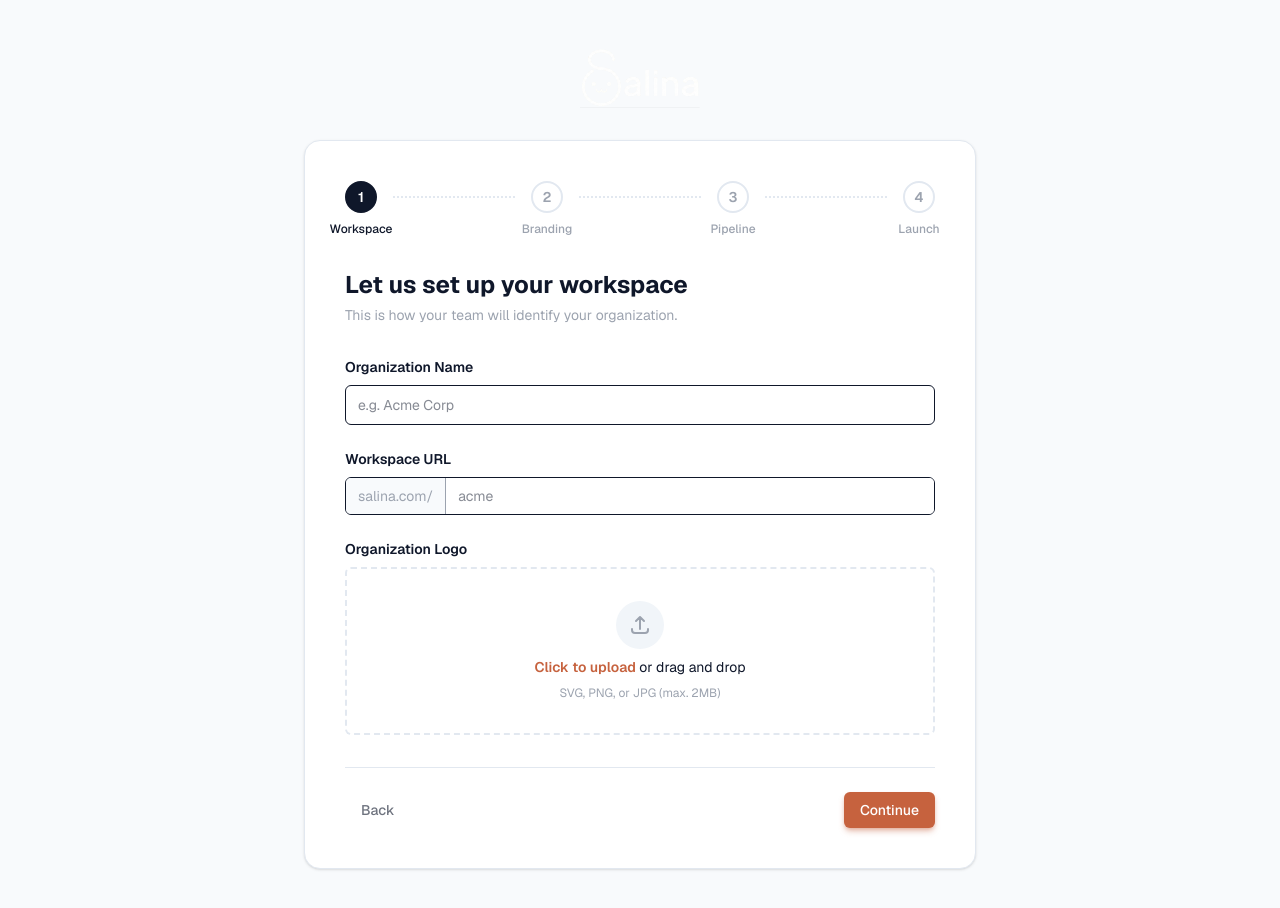
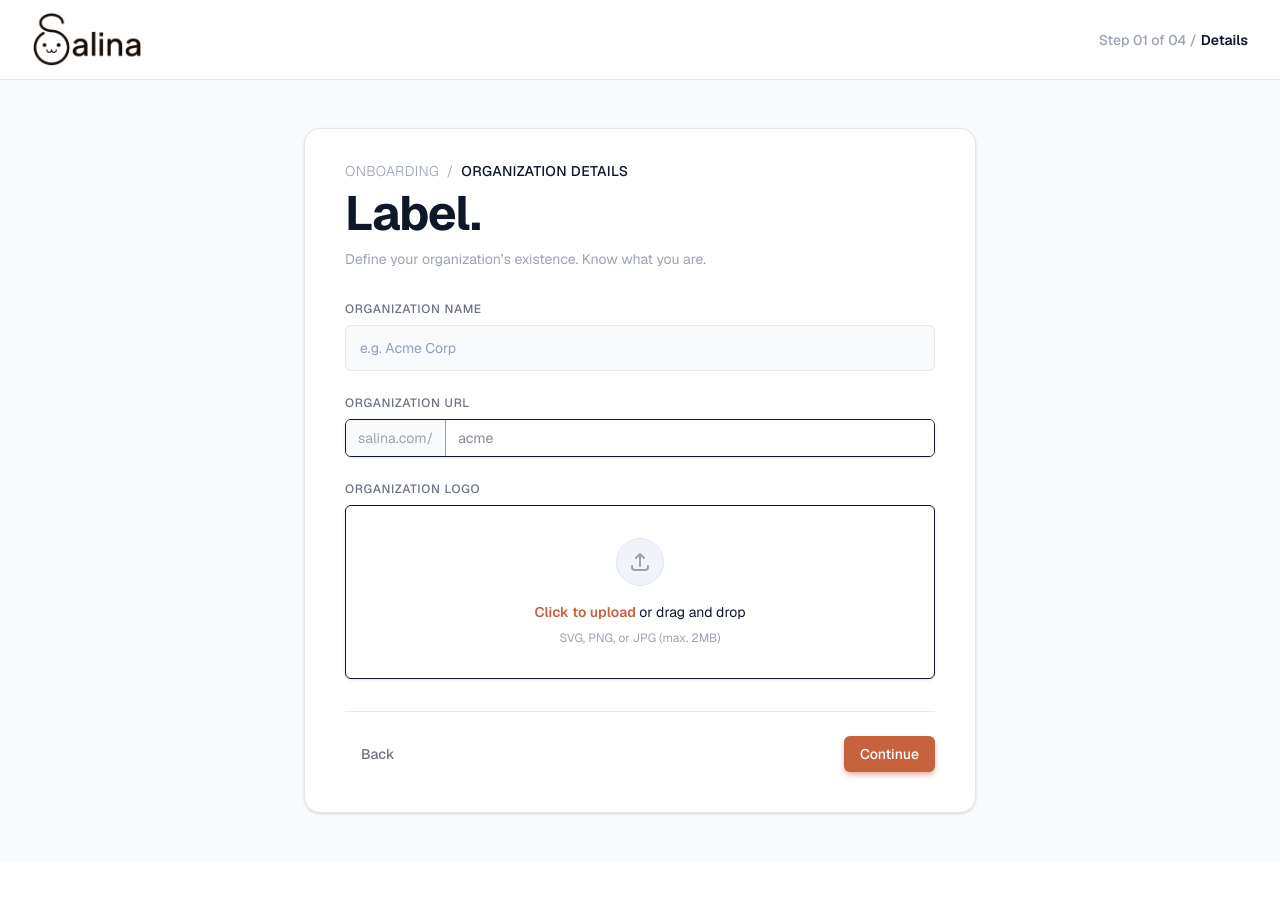
Before and after one commit to kemdav/Salina, a Next.js app: page /onboarding in a window 1280 px wide. Shown: the top 908 px of the page. After the commit the page ends 861 px from the top, so only its background shows below. Built offline with nearby package versions, Linux system fonts and the light colour scheme.

Commit message:
update: restructured onboarding-1

```diff
--- a/src/app/onboarding/page.tsx
+++ b/src/app/onboarding/page.tsx
@@ -1,4 +1,4 @@
-import { OnboardingTemplate } from '@/components/templates/onboarding-1-template';
+import { OnboardingTemplate } from '@/components/templates/onboarding-template';
 
 export default function OnboardingPage() {
     return <OnboardingTemplate />;
--- a/src/components/molecules/step-indicator.tsx
+++ b/src/components/molecules/step-indicator.tsx
@@ -3,7 +3,7 @@
 import { cn } from "@/lib/utils";
 
 const STEPS = [
-    { id: 1, label: 'Workspace' },
+    { id: 1, label: 'Details' },
     { id: 2, label: 'Branding' },
     { id: 3, label: 'Pipeline' },
     { id: 4, label: 'Launch' }
--- /dev/null
+++ b/src/components/organisms/onboarding-header.tsx
@@ -0,0 +1,33 @@
+'use client';
+
+import { SalinaLogo } from '@/components/atoms/salina-logo';
+
+interface OnboardingHeaderProps {
+    currentStep?: number;
+}
+
+const STEP_LABELS: Record<number, string> = {
+    1: 'Details',
+    2: 'Branding',
+    3: 'Pipeline',
+    4: 'Launch'
+};
+
+export function OnboardingHeader({ currentStep = 1 }: OnboardingHeaderProps) {
+    return (
+        <nav className="border-b border-border px-8 h-20 flex items-center justify-between sticky top-0 bg-background z-50">
+
+            <div className="flex items-center">
+                <SalinaLogo variant="light" width={110} />
+            </div>
+
+            <div className="hidden md:flex items-center text-sm font-medium text-[var(--muted)]">
+                Step 0{currentStep} of 04 /
+                <span className="text-foreground ml-1 font-semibold">
+                    {STEP_LABELS[currentStep] || 'Details'}
+                </span>
+            </div>
+
+        </nav>
+    );
+}
--- a/src/components/organisms/org-setup-form.tsx
+++ b/src/components/organisms/org-setup-form.tsx
@@ -1,4 +1,7 @@
 'use client';
+
+import { Label } from "@/components/atoms/label";
+import { Input } from "@/components/atoms/input";
 
 export function OrgSpaceSetupForm() {
     return (
@@ -6,11 +9,16 @@ export function OrgSpaceSetupForm() {
 
             {/* Header */}
             <div>
-                <h2 className="text-2xl font-bold font-[family:var(--font-heading)] text-foreground">
-                    Let us set up your workspace
+                <h1 className="text-sm font-light text-[var(--muted)] uppercase tracking-wide mb-2">
+                    ONBOARDING &nbsp;/&nbsp; <span className="text-foreground font-medium">ORGANIZATION DETAILS</span>
+                </h1>
+
+                <h2 className="text-5xl font-bold font-[family:var(--font-heading)] text-foreground leading-none tracking-tight">
+                    Label.
                 </h2>
-                <p className="text-sm text-[var(--muted)] mt-1">
-                    This is how your team will identify your organization.
+
+                <p className="text-sm text-[var(--muted)] mt-3">
+                    Define your organization’s existence. Know what you are.
                 </p>
             </div>
 
@@ -18,23 +26,22 @@ export function OrgSpaceSetupForm() {
 
                 {/* Organization Name */}
                 <div className="flex flex-col gap-2">
-                    <label htmlFor="orgName" className="text-sm font-semibold text-foreground">
+                    <Label htmlFor="orgName">
                         Organization Name
-                    </label>
-                    <input
+                    </Label>
+                    <Input
                         id="orgName"
                         type="text"
                         placeholder="e.g. Acme Corp"
-                        className="flex h-10 w-full rounded-[var(--radius)] border border-input bg-background px-3 py-2 text-sm ring-offset-background file:border-0 file:bg-transparent file:text-sm file:font-medium placeholder:text-muted-foreground focus-visible:outline-none focus-visible:ring-2 focus-visible:ring-primary/20 disabled:cursor-not-allowed disabled:opacity-50"
                     />
                 </div>
 
                 {/* Workspace URL / Slug */}
                 <div className="flex flex-col gap-2">
-                    <label htmlFor="orgSlug" className="text-sm font-semibold text-foreground">
-                        Workspace URL
-                    </label>
-                    <div className="flex rounded-[var(--radius)] overflow-hidden border border-input focus-within:ring-2 focus-within:ring-primary/20">
+                    <Label htmlFor="orgSlug">
+                        Organization URL
+                    </Label>
+                    <div className="flex rounded-[var(--radius)] overflow-hidden border border-input shadow-sm focus-within:ring-2 focus-within:ring-primary/20 transition-shadow">
                         <div className="bg-slate-50 border-r border-input px-3 py-2 flex items-center justify-center text-sm text-[var(--muted)] select-none">
                             salina.com/
                         </div>
@@ -49,16 +56,17 @@ export function OrgSpaceSetupForm() {
 
                 {/* Organization Logo Upload Placeholder */}
                 <div className="flex flex-col gap-2">
-                    <label className="text-sm font-semibold text-foreground">
+                    <Label>
                         Organization Logo
-                    </label>
-                    <div className="border-2 border-dashed border-border rounded-[var(--radius)] p-8 flex flex-col items-center justify-center text-center gap-2 hover:bg-slate-50 transition-colors cursor-pointer group">
-                        <div className="w-12 h-12 bg-slate-100 rounded-full flex items-center justify-center group-hover:scale-105 transition-transform">
-                            <svg className="w-6 h-6 text-[var(--muted)]" fill="none" stroke="currentColor" viewBox="0 0 24 24" xmlns="http://www.w3.org/2000/svg">
+                    </Label>
+                    {/* Replaced floating scale effect with static shadow-based depth for better click affordance */}
+                    <div className="border border-input rounded-[var(--radius)] p-8 flex flex-col items-center justify-center text-center gap-2 bg-background shadow-sm hover:shadow-md transition-shadow cursor-pointer">
+                        <div className="w-12 h-12 bg-slate-100 border border-border rounded-full flex items-center justify-center text-[var(--muted)]">
+                            <svg className="w-6 h-6" fill="none" stroke="currentColor" viewBox="0 0 24 24" xmlns="http://www.w3.org/2000/svg">
                                 <path strokeLinecap="round" strokeLinejoin="round" strokeWidth={2} d="M4 16v1a3 3 0 003 3h10a3 3 0 003-3v-1m-4-8l-4-4m0 0L8 8m4-4v12" />
                             </svg>
                         </div>
-                        <div className="text-sm">
+                        <div className="text-sm mt-2">
                             <span className="font-semibold text-primary">Click to upload</span> or drag and drop
                         </div>
                         <p className="text-xs text-[var(--muted)]">SVG, PNG, or JPG (max. 2MB)</p>
--- a/src/components/templates/onboarding-1-template.tsx
+++ /dev/null
@@ -1,38 +0,0 @@
-"use client";
-
-import { SalinaLogo } from "@/components/atoms/salina-logo"; // Adjust path if you moved your logo!
-import { StepIndicator } from "@/components/molecules/step-indicator";
-import { WizardFooter } from "@/components/molecules/wizard-footer";
-import { OrgSpaceSetupForm } from "@/components/organisms/org-setup-form";
-
-export function OnboardingTemplate() {
-  // We are hardcoding this to 1 for now. We will add state later when we build Step 2!
-  const currentStep = 1;
-
-  return (
-    <div className="min-h-screen bg-slate-50 flex flex-col items-center py-12 px-4 sm:px-6 lg:px-8 font-[family:var(--font-body)]">
-      {/* Top Logo */}
-      <div className="mb-8">
-        <SalinaLogo variant="dark" width={120} />
-      </div>
-
-      {/* Main Wizard Card */}
-      <div className="w-full max-w-2xl bg-background rounded-2xl shadow-sm border border-border p-8 md:p-10 flex flex-col min-h-[500px]">
-        {/* Progress Tracker */}
-        <StepIndicator currentStep={currentStep} />
-
-        {/* Dynamic Form Content Area */}
-        <div className="flex-1 mt-4">
-          <OrgSpaceSetupForm />
-        </div>
-
-        {/* Persistent Footer */}
-        <WizardFooter
-          onNext={() => console.log("Next clicked")}
-          onBack={() => console.log("Back clicked")}
-          disableBack={currentStep === 1} // Disabled on step 1 since they can't go back!
-        />
-      </div>
-    </div>
-  );
-}
--- /dev/null
+++ b/src/components/templates/onboarding-template.tsx
@@ -0,0 +1,62 @@
+"use client";
+
+import { useState } from "react";
+import { OnboardingHeader } from "@/components/organisms/onboarding-header";
+import { SalinaLogo } from "@/components/atoms/salina-logo";
+import { WizardFooter } from "@/components/molecules/wizard-footer";
+import { OrgSpaceSetupForm } from "@/components/organisms/org-setup-form";
+
+export function OnboardingTemplate() {
+  const [currentStep, setCurrentStep] = useState(1);
+
+  const handleNext = () => setCurrentStep((prev) => Math.min(prev + 1, 4));
+  const handleBack = () => setCurrentStep((prev) => Math.max(prev - 1, 1));
+
+  const renderStepContent = () => {
+    switch (currentStep) {
+      case 1:
+        return <OrgSpaceSetupForm />;
+      case 2:
+        return (
+          <div className="p-8 text-center text-muted-foreground animate-in fade-in">
+            Branding Configuration Form (Coming Soon)
+          </div>
+        );
+      case 3:
+        return (
+          <div className="p-8 text-center text-muted-foreground animate-in fade-in">
+            Pipeline Setup Form (Coming Soon)
+          </div>
+        );
+      case 4:
+        return (
+          <div className="p-8 text-center text-muted-foreground animate-in fade-in">
+            Launch Screen (Coming Soon)
+          </div>
+        );
+      default:
+        return <OrgSpaceSetupFormz />;
+    }
+  };
+
+  return (
+    <div className="min-h-screen bg-slate-50 flex flex-col font-[family:var(--font-body)]">
+      {/* Pass the state variable here! It will automatically update the text */}
+      <OnboardingHeader currentStep={currentStep} />
+
+      <div className="flex-1 flex flex-col items-center py-12 px-4 sm:px-6 lg:px-8">
+        <div className="w-full max-w-2xl bg-background rounded-2xl shadow-sm border border-border p-8 pt-6 md:p-10 md:pt-8 flex flex-col min-h-[500px]">
+          <div className="flex-1">{renderStepContent()}</div>
+
+          <WizardFooter
+            onNext={handleNext}
+            onBack={handleBack}
+            disableBack={currentStep === 1}
+            // Change the button text on the final step
+            nextLabel={currentStep === 4 ? "Launch Workspace" : "Continue"}
+          />
+        </div>
+      </div>
+    </div>
+  );
+}
```
